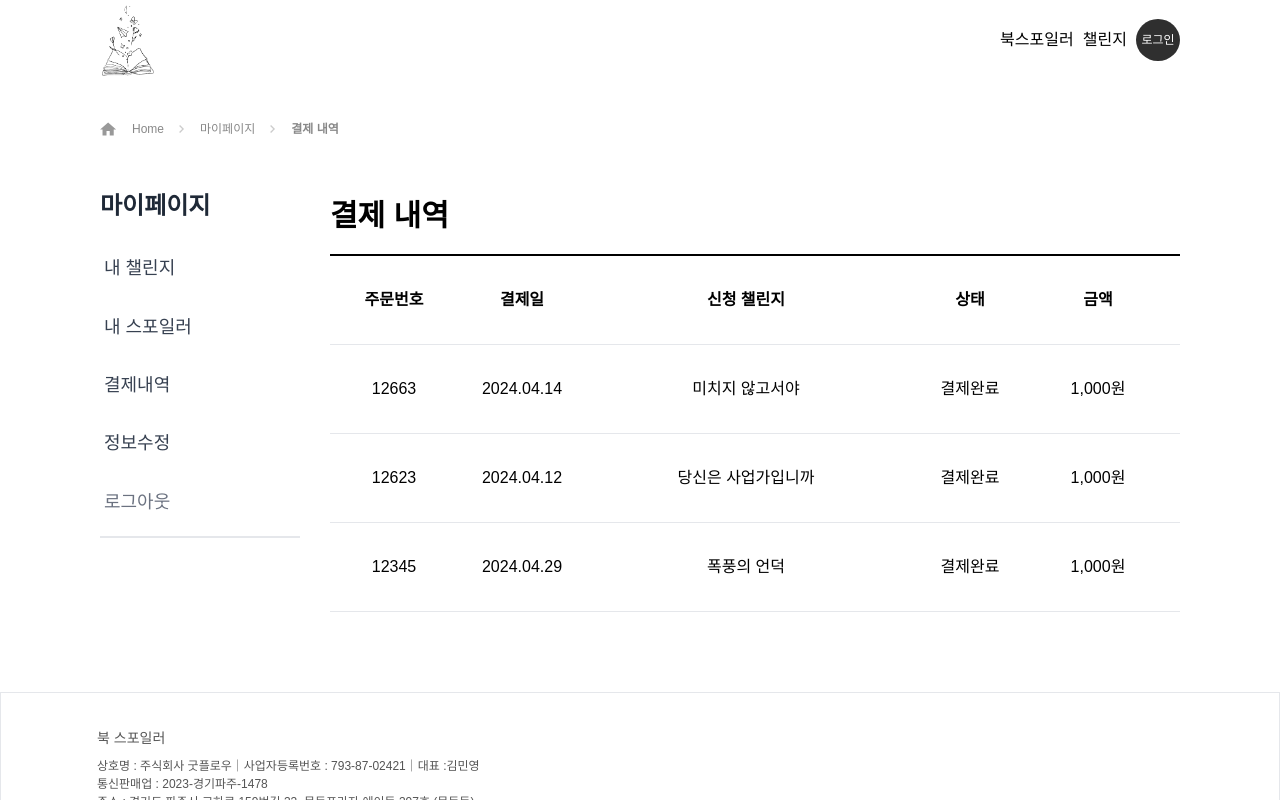
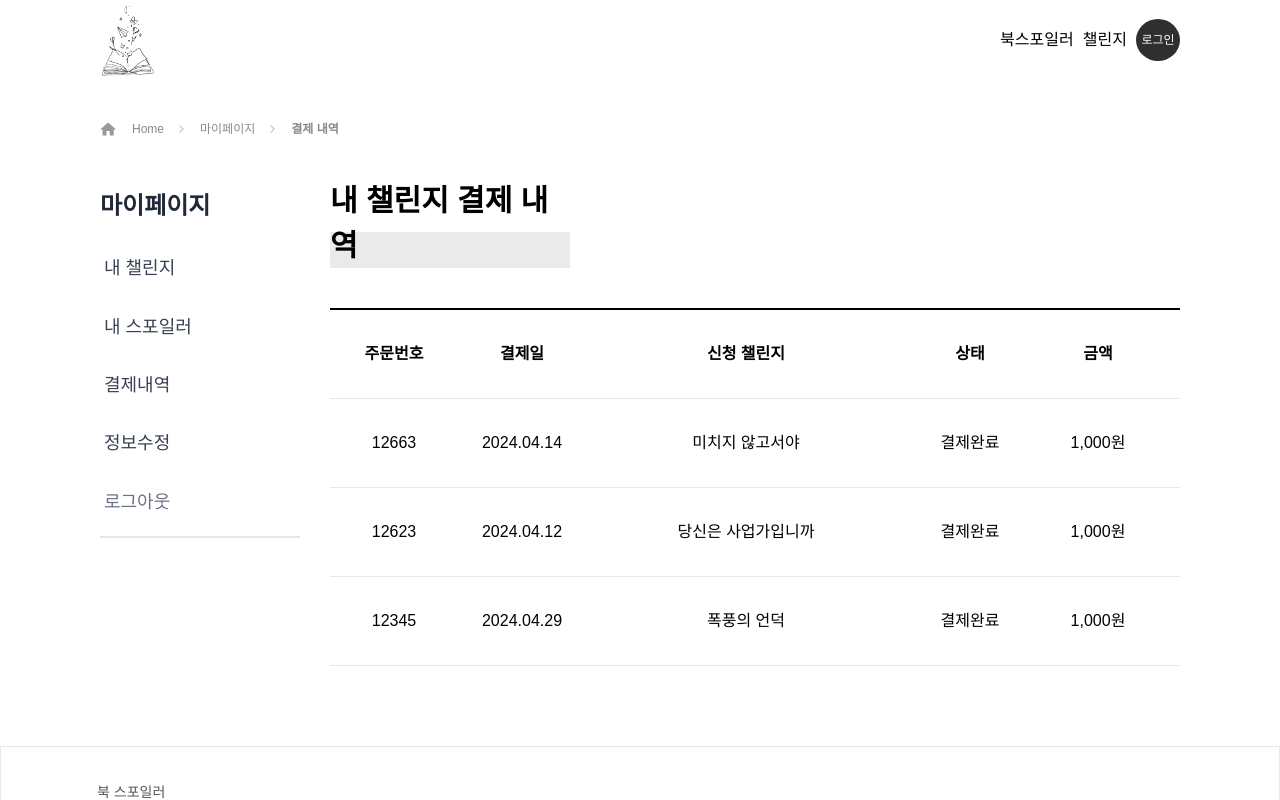
Before and after one commit to OZ-Coding-School/oz_02_collabo-004, a React (Vite) app: page /mypaymentlist in a window 1280 px wide. Shown: the top 800 px of the page. Built offline with nearby package versions, Linux system fonts and the light colour scheme; a web font is replaced by a local one.

Commit message:
Style: MyPaymentList, BookSpoiler 페이지 스타일 수정

```diff
--- a/src/pages/BookSpoiler/BookSpoilerPage.jsx
+++ b/src/pages/BookSpoiler/BookSpoilerPage.jsx
@@ -12,7 +12,7 @@ const BookSpoilerPage = () => {
   return (
     <>
       <div className="w-full flex justify-center">
-        <div className="flex pt-[100px] md justify-end">
+        <div className="flex pt-[100px] md">
           <Location
             number={2}
             link1="/"
@@ -24,7 +24,7 @@ const BookSpoilerPage = () => {
       </div>
       <div className="flex justify-center flex-wrap py-10">
         <div className="flex flex-col md gap-y-7">
-          <div className="font-bold text-3xl flex textHighlight w-36">
+          <div className="font800 font30 flex textHighlight w-[8.5rem]">
             북스포일러
           </div>
           <BookInfoCard onClick={handleClicked} count={count} />
--- a/src/pages/MyPage/MyPaymentListPage.jsx
+++ b/src/pages/MyPage/MyPaymentListPage.jsx
@@ -22,10 +22,10 @@ const MyPaymentListPage = () => {
         <div className="w-full py-10 flex md pb-20 justify-between">
           <MyPageSidebar />
           <div className="w-[850px]">
-            <p className=" border-b-2 border-black w-full py-5 text-3xl font-bold">
-              결제 내역
+            <p className="font800 font30 textHighlight mb-10 w-[15rem]">
+              내 챌린지 결제 내역
             </p>
-            <div className="pb-[2rem] pt-[2rem] flex justify-start text-center border-b">
+            <div className="pb-[2rem] pt-[2rem] flex justify-start text-center border-t-2 border-t-black border-b">
               <p className="w-32 font-bold">주문번호</p>
               <p className="w-32 font-bold">결제일</p>
               <p className="w-80 font-bold">신청 챌린지</p>
```
